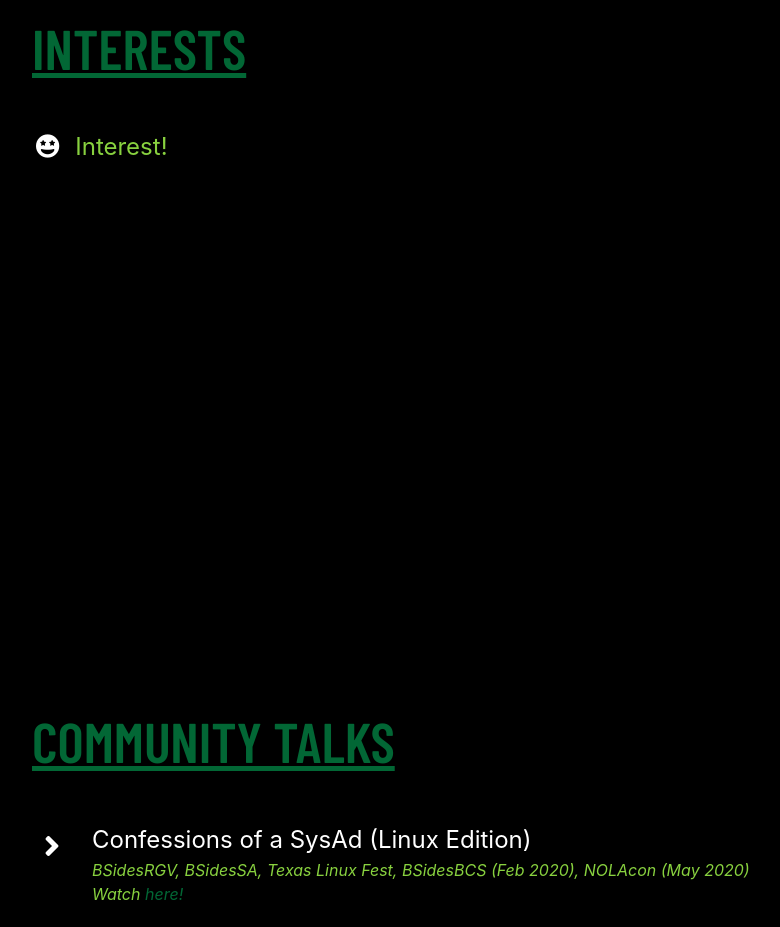
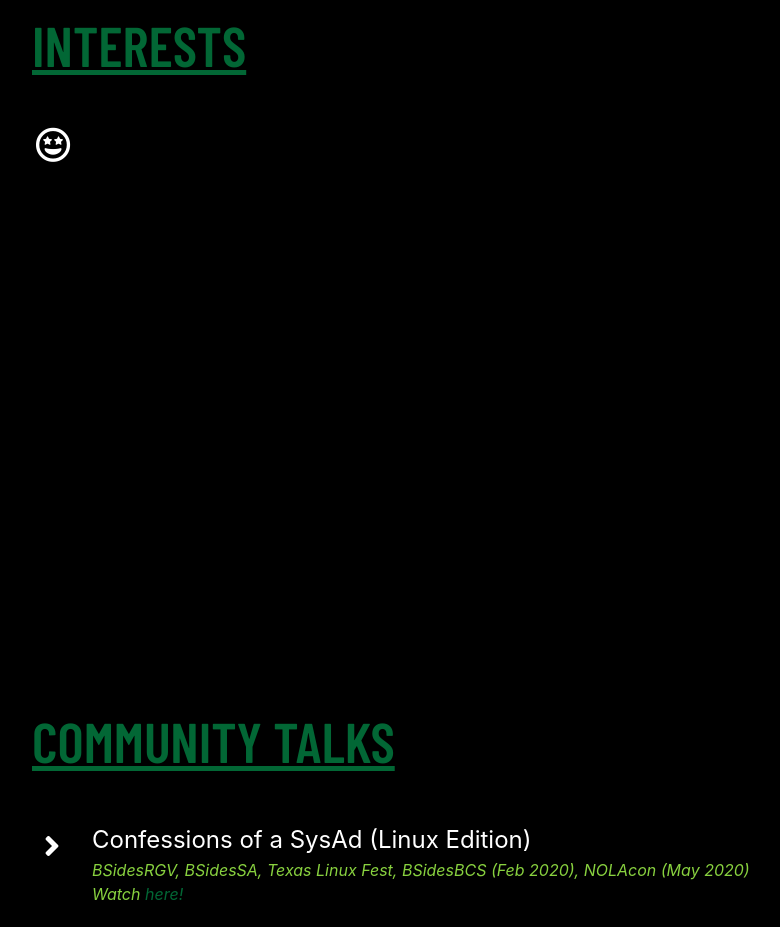
Before and after one commit to alliefofallie/resume, a Gatsby site: page / in a window 1280 px wide. Shown: the part 4780-5707 px from the top of the page, without its empty margins (288-1068 px from the left). Built offline with nearby package versions, Linux system fonts and the light colour scheme; Gatsby itself is replaced by a stand-in of ours; a web font is replaced by a local one.

Commit message:
formatting interests icon

```diff
--- a/src/assets/sass/_global.scss
+++ b/src/assets/sass/_global.scss
@@ -49,6 +49,7 @@ h3 {
 .fa-li-int {
   color: $white;
   text-align: left;
+  font-size: 2.2rem;
   margin-left: -3.5rem;
   margin-right: 1rem;
 }
--- a/src/pages/index.js
+++ b/src/pages/index.js
@@ -507,8 +507,8 @@ const IndexPage = () => (
           <h2 className="mb-5">Interests</h2>
           <ul className="fa-ul mb-0 in-ul">
           <li>
-            <i className="fa-li-int fas fa-grin-stars"></i>
-              Interest!
+            <i className="fa-li-int far fa-grin-stars"></i>
+
           </li>
           </ul>
         </div>
```
